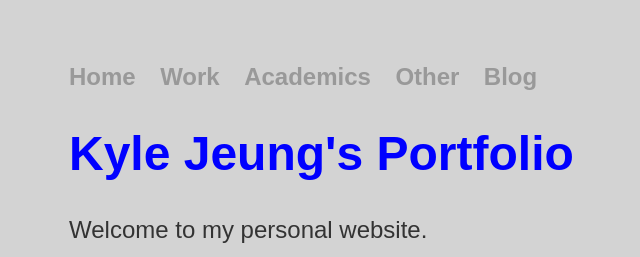
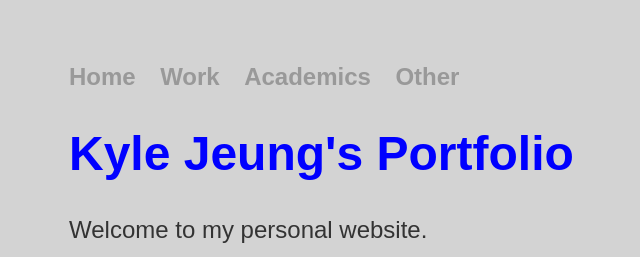
Before and after one commit to jeungkyle/portfolio, a Jekyll site: the page built from index.html, in a window 1280 px wide. Shown: the top 257 px of the page, without its empty margins (123-763 px from the left). Built offline with Jekyll 4.4.1, drawn with Linux system fonts in a browser that asks for light colours.

Commit message:
Update default.html

```diff
--- a/_layouts/default.html
+++ b/_layouts/default.html
@@ -12,7 +12,6 @@
 		        	<li><a href="/portfolio/work">Work</a></li>
 	        		<li><a href="/portfolio/academics">Academics</a></li>
 				<li><a href="/portfolio/other">Other</a></li>
-	        		<li><a href="/portfolio/archive/">Blog</a></li>
 	    		</ul>
 			</nav>
 			<div class="container">
```
